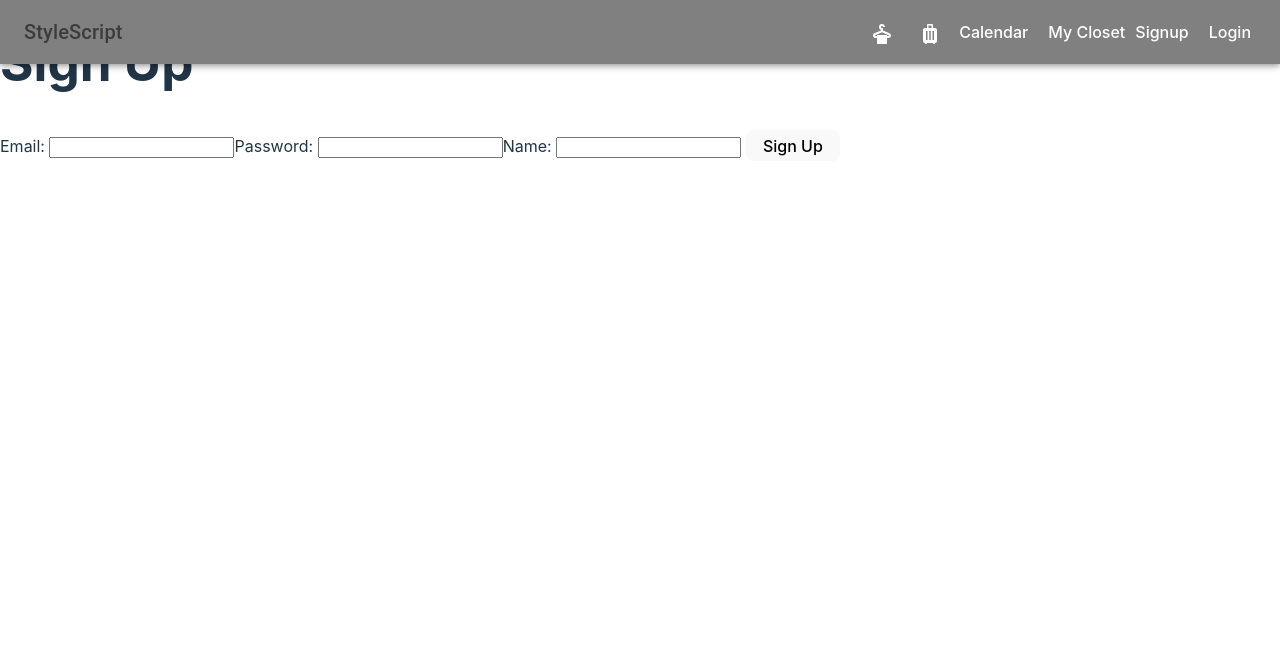
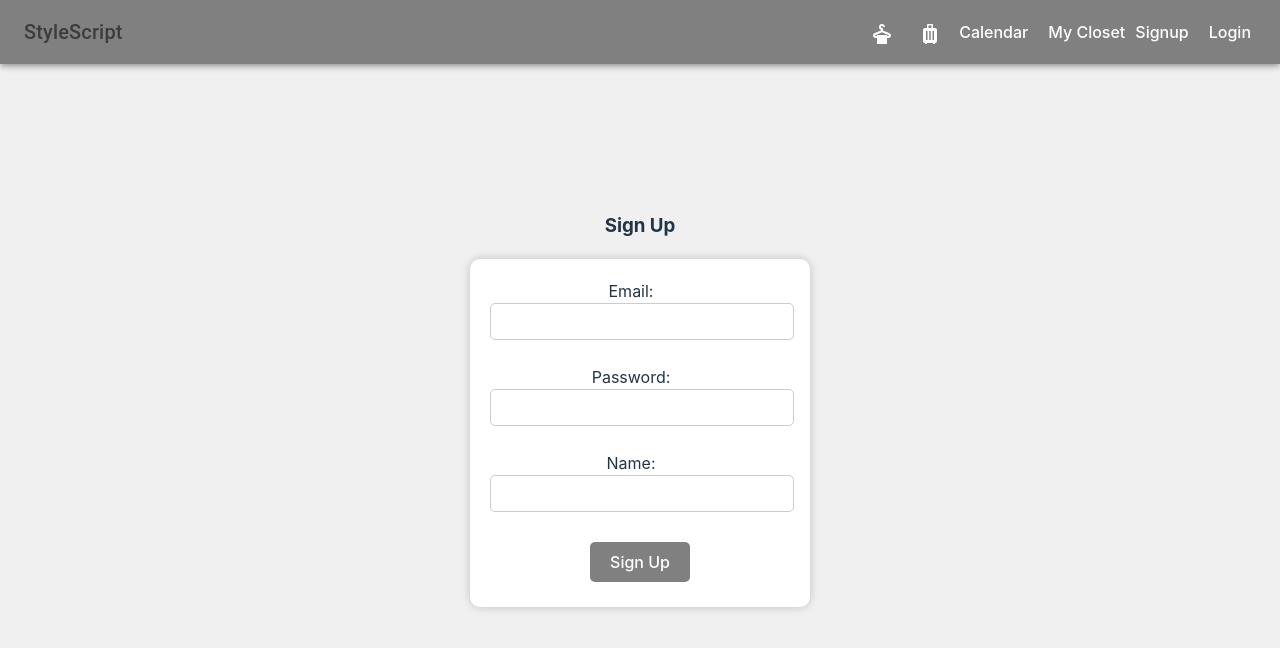
Before and after one commit to jsguillotte/StyleScript-client, a React (Vite) app: page /signup in a window 1280 px wide. Shown: the top 648 px of the page. Built offline with nearby package versions, Linux system fonts and the light colour scheme; what @devexpress/dx-react-scheduler-material-ui would draw is missing.

Commit message:
login form, edit form styling

```diff
--- a/src/App.css
+++ b/src/App.css
@@ -2,34 +2,6 @@
 
   margin: 0;
   padding: 0;
-}
-
-.logo {
-  height: 6em;
-  padding: 1.5em;
-  will-change: filter;
-  transition: filter 300ms;
-}
-.logo:hover {
-  filter: drop-shadow(0 0 2em #646cffaa);
-}
-.logo.react:hover {
-  filter: drop-shadow(0 0 2em #61dafbaa);
-}
-
-@keyframes logo-spin {
-  from {
-    transform: rotate(0deg);
-  }
-  to {
-    transform: rotate(360deg);
-  }
-}
-
-@media (prefers-reduced-motion: no-preference) {
-  a:nth-of-type(2) .logo {
-    animation: logo-spin infinite 20s linear;
-  }
 }
 
 
@@ -38,10 +10,15 @@
 }
 
 .clothing-list {
-  margin: 2%;
+  margin-left:2%;
+  margin-right: 3%;
+
+
 }
+
 .centered{
   text-align: center;
+  margin-bottom: 2%;
 }
 
 
@@ -62,6 +39,8 @@
   padding: 5px;
   text-align: center;
   overflow: scroll;
+
+
 
 
 }
@@ -171,6 +150,7 @@
   overflow: scroll;
 
 
+
 }
 
 
@@ -185,7 +165,20 @@
 
 
 .front-calendar {
-  margin: 60px 20px 20px 15px;
+  margin-top: 80px;
+  margin-left: 15px;
+  margin-right: 15px;
+  display: flex;
+  flex-direction: row;
+  justify-content: center;
+  align-items: center;
+  background-color: #f0f0f0;
+  border-radius: 5px;
+  padding: 5px;
+  padding-left: 10px;
+  padding-right: 10px;
+  padding-bottom: 0;
+  margin-bottom: 0;
 
 }
 .button-note {
@@ -210,11 +203,11 @@ ul {
 }
 
 .clothing-details {
-  margin-top: 60px;
+  margin-top: 80px;
   max-width: 400px; /* Adjust the width as needed */
   width: 100%; /* Make it as wide as its container */
 
-  padding: 20px;
+  padding: 10px;
   background-color: white;
   border-radius: 10px;
   box-shadow: 0 4px 6px rgba(0, 0, 0, 0.1); /* Adjust the shadow as needed */
@@ -228,6 +221,7 @@ ul {
   height: 40vh; /* Adjust the max height as needed */
   object-fit: cover;
   border-radius: 10px 10px 0 0; /* Rounded corners only at the top */
+
 }
 
 .clothing-details h3 {
@@ -332,15 +326,7 @@ ul {
   background-color: #696a6b; /* Hover color */
 }
 
-/* Add responsive styles */
-@media (max-width: 600px) {
-  .clothing-create {
-    padding: 20px;
-  }
-  .clothing-create form {
-    max-width: none;
-  }
-}
+
 
 /* Center radio buttons and checkboxes */
 .clothing-create input[type="radio"],
@@ -365,3 +351,83 @@ ul {
 .radio-buttons input[type="radio"] {
   margin-right: 5px; /* Add spacing between label and radio button */
 }
+
+/* Add responsive styles */
+@media (max-width: 488px) {
+  .clothing-create {
+    padding: 20px; /* Add some padding to the container */
+  }
+
+  .clothing-create form {
+    margin-top: 20px; /* Reduce top margin */
+    padding-right: 20px; /* Reduce right padding */
+    max-width: 200px;
+  }
+
+  .clothing-create label,
+  .clothing-create input[type="text"],
+  .clothing-create input[type="file"],
+  .clothing-create select,
+  .clothing-create button {
+    font-size: 14px; /* Reduce font size for smaller screens */
+  }
+
+  .link {
+    font-size: 10px; /* Adjust font size for smaller screens */
+    margin-left: 5px; /* Adjust spacing between links for smaller screens */
+  }
+}
+ol {
+  list-style-type: none;
+  margin: 0;
+  padding: 0;
+
+}
+
+
+/* Centering the login form */
+.login-container {
+  display: flex;
+  flex-direction: column;
+  align-items: center;
+  justify-content: center;
+  height: 100vh;
+  background-color: #f0f0f0; /* Background color for the entire page */
+}
+
+/* Styling the form */
+.login-form {
+  background-color: #fff; /* Background color for the form */
+  padding: 20px;
+  border-radius: 10px;
+  box-shadow: 0px 0px 10px rgba(0, 0, 0, 0.2); /* Box shadow for the form */
+  text-align: center;
+}
+
+/* Style form elements (labels, inputs, button) */
+.login-form label {
+  display: block;
+  margin-bottom: 10px;
+  margin-right: 18px;
+}
+
+.login-form input {
+  width: 100%;
+  padding: 10px;
+  margin-bottom: 15px;
+  border: 1px solid #ccc;
+  border-radius: 5px;
+}
+
+.login-form button {
+  background-color: gray; /* Button background color */
+  color: #fff; /* Button text color */
+  padding: 10px 20px;
+  border: none;
+  border-radius: 5px;
+  cursor: pointer;
+}
+
+.login-form button:hover {
+  background-color: #474849; /* Button hover background color */
+}
--- a/src/Components/Scheduler/index.jsx
+++ b/src/Components/Scheduler/index.jsx
@@ -99,12 +99,15 @@ const StyledTableCell = styled(TableCell)(({ theme }) => ({
     },
     "tr:last-child &": {
       borderBottom: "none",
+
     },
     "&:hover": {
       backgroundColor: "white",
+      color: "gray"
     },
     "&:focus": {
       backgroundColor: alpha(theme.palette.primary.main, 0.15),
+      backgroundColor: 'gray',
       outline: 0,
     },
   },
@@ -143,17 +146,22 @@ const StyledAppointmentsAppointment = styled(Appointments.Appointment)(() => ({
     borderRadius: "10px",
     "&:hover": {
       opacity: 0.6,
+      backgroundColor: "gray",
     },
+    backgroundColor: 'gray',
+    opacity: 0.5,
   },
 }));
 
 const StyledToolbarFlexibleSpace = styled(Toolbar.FlexibleSpace)(() => ({
   [`&.${classes.flexibleSpace}`]: {
     flex: "none",
+
   },
   [`& .${classes.flexContainer}`]: {
     display: "flex",
     alignItems: "center",
+
   },
 }));
 const StyledAppointmentsAppointmentContent = styled(
@@ -163,6 +171,8 @@ const StyledAppointmentsAppointmentContent = styled(
     "&>div>div": {
       whiteSpace: "normal !important",
       lineHeight: 1.2,
+
+
     },
   },
 }));
@@ -322,7 +332,7 @@ function MonthScheduler() {
         <EditRecurrenceMenu />
         <AppointmentTooltip showCloseButton showDeleteButton showOpenButton />
         <AppointmentForm />
-        <DragDropProvider />
+        <DragDropProvider/>
       </Scheduler>
     </Paper>
   );
--- a/src/Pages/AddClothing/index.jsx
+++ b/src/Pages/AddClothing/index.jsx
@@ -27,6 +27,26 @@ function AddClothing() {
 
   //handle fileUpload
   const handleFileUpload = (e) => {
+    //format options
+
+    const allowedFormats = ['image/jpeg', 'image/png', 'image/gif'];
+
+    const file = e.target.files[0];
+
+    if (!file) {
+      // Handle the case where no file is selected.
+      return;
+    }
+
+    if (!allowedFormats.includes(file.type)) {
+      // Display an error message to the user for invalid format.
+      console.log("Invalid image format. Please select a valid image file.");
+      return;
+    }
+
+    console.log("The file to be uploaded is: ", file);
+
+    //handle upload
     console.log("The file to be uploaded is: ", e.target.files[0]);
     const uploadData = new FormData();
     uploadData.append("image", e.target.files[0]);
--- a/src/Pages/EditClothing/clothing.jsx
+++ b/src/Pages/EditClothing/clothing.jsx
@@ -96,7 +96,7 @@ function EditClothing() {
     return (
            <div className='clothing-create'>
             <form onSubmit={handleSubmit}>
-            <div>
+            <div className='radio-buttons'>
                 <label>
                 Image:
                 <input
--- a/src/Pages/Login/index.jsx
+++ b/src/Pages/Login/index.jsx
@@ -33,9 +33,9 @@ function LoginPage() {
   };
 
   return (
-    <div>
-      <h1>Login</h1>
-      <form onSubmit={handleSubmit}>
+    <div className="login-container">
+     <h3>Login</h3>
+    <form onSubmit={handleSubmit} className="login-form">
       <label>
         Email:{" "}
         <input
--- a/src/Pages/Signup/index.jsx
+++ b/src/Pages/Signup/index.jsx
@@ -29,9 +29,9 @@ function SignupPage(props) {
   };
 
   return (
-    <div>
-      <h1>Sign Up</h1>
-      <form onSubmit={handleSubmit}>
+    <div className="login-container">
+    <h3>Sign Up</h3>
+    <form onSubmit={handleSubmit} className="login-form">
       <label>
         Email:{" "}
         <input
```
Lines whose indentation alone changed are shown as unchanged.
